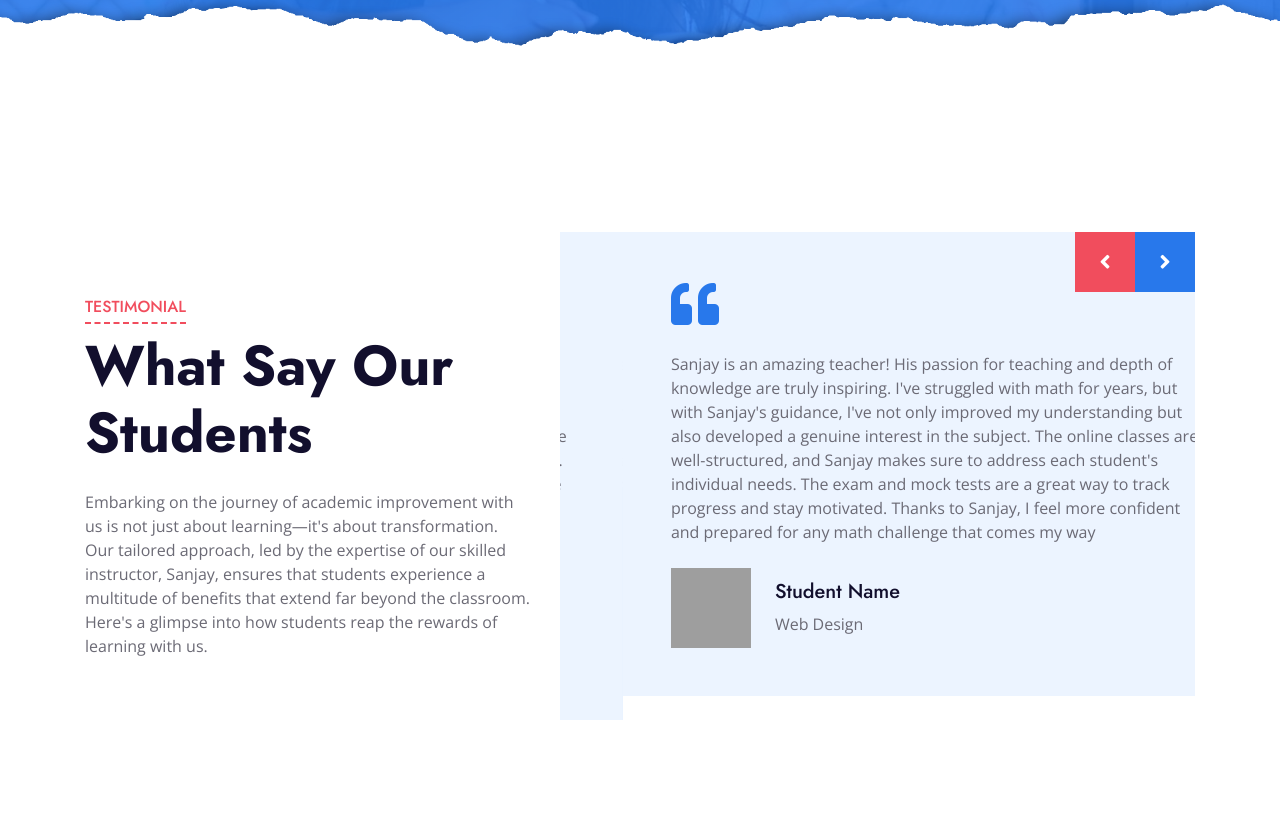
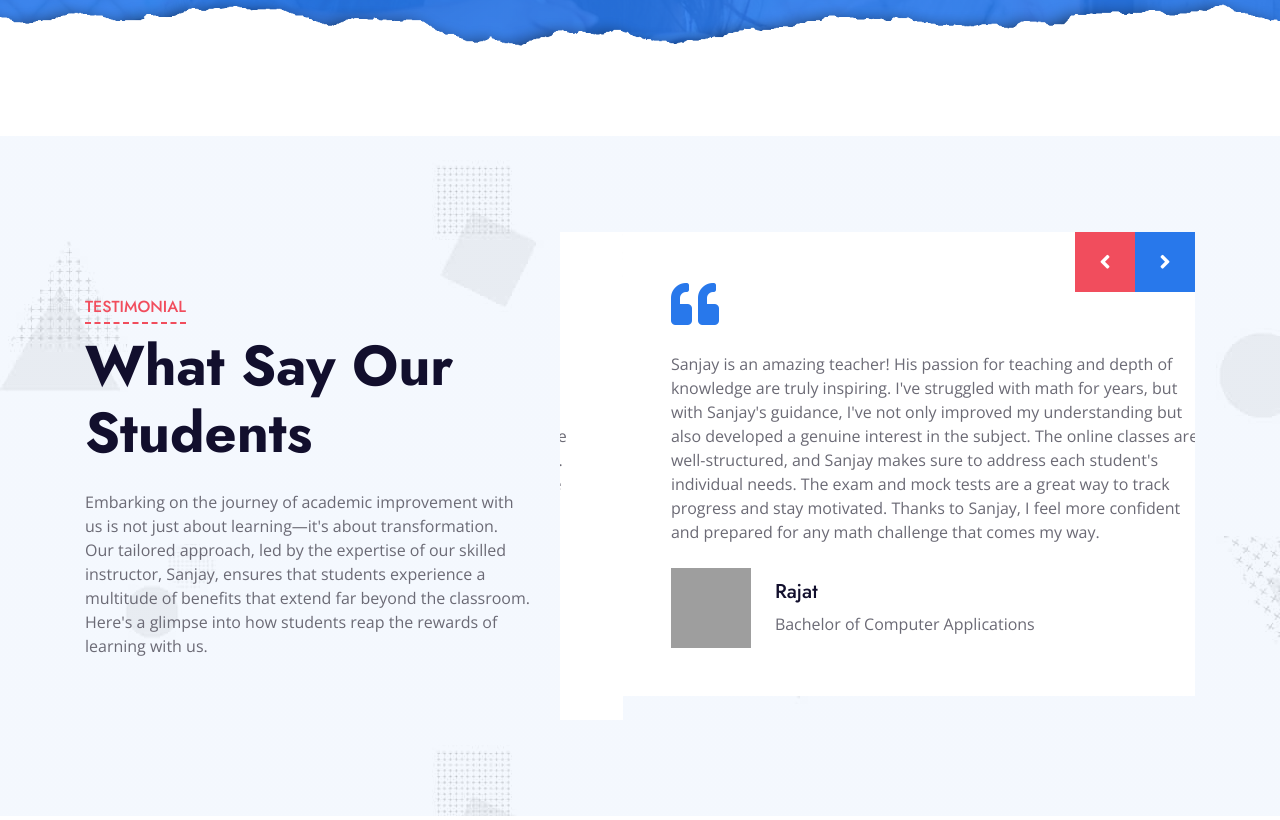
Before and after one commit to SANJAYBURMAN1234/SANJAYBURMAN1234.github.io, a plain HTML site: page testimonial.html in a window 1280 px wide. Shown: the part 500-1320 px from the top of the page. Drawn offline with nearby package versions, Linux system fonts and the light colour scheme; grey boxes are pictures that could not be loaded.

Commit message:
Update testimonial.html

```diff
--- a/testimonial.html
+++ b/testimonial.html
@@ -128,7 +128,7 @@
 
 
     <!-- Testimonial Start -->
-    <div class="container-fluid py-5">
+    <div class="container-fluid bg-image py-5" style="margin: 90px 0;">
         <div class="container py-5">
             <div class="row align-items-center">
                 <div class="col-lg-5 mb-5 mb-lg-0">
@@ -140,46 +140,46 @@
                 </div>
                 <div class="col-lg-7">
                     <div class="owl-carousel testimonial-carousel">
-                        <div class="bg-light p-5">
+                        <div class="bg-white p-5">
                             <i class="fa fa-3x fa-quote-left text-primary mb-4"></i>
                             <p>Learning with Sanjay has been a transformative journey for me. His commitment to excellence and dedication to his students' growth are evident in every interaction. I've always struggled with math, but Sanjay's innovative teaching methods have made all the difference. The online classes are interactive and engaging, making learning enjoyable. The regular exam and mock tests have helped me build my confidence and improve my test-taking skills. I'm grateful to have found such an incredible tutor who has not only helped me succeed academically but also instilled in me a lifelong love for learning.</p>
                             <div class="d-flex flex-shrink-0 align-items-center mt-4">
-                                <img class="img-fluid mr-4" src="img/testimonial-2.jpg" alt="">
+                                <img class="img-fluid mr-4" src="img/testimonial-1.jpg" alt="">
                                 <div>
-                                    <h5>Student Name</h5>
-                                    <span>Web Design</span>
+                                    <h5>Pratim</h5>
+                                    <span>Diploma Engineering</span>
                                 </div>
                             </div>
                         </div>
-                        <div class="bg-light p-5">
+                        <div class="bg-white p-5">
                             <i class="fa fa-3x fa-quote-left text-primary mb-4"></i>
-                            <p>Sanjay is an amazing teacher! His passion for teaching and depth of knowledge are truly inspiring. I've struggled with math for years, but with Sanjay's guidance, I've not only improved my understanding but also developed a genuine interest in the subject. The online classes are well-structured, and Sanjay makes sure to address each student's individual needs. The exam and mock tests are a great way to track progress and stay motivated. Thanks to Sanjay, I feel more confident and prepared for any math challenge that comes my way</p>
+                            <p>Sanjay is an amazing teacher! His passion for teaching and depth of knowledge are truly inspiring. I've struggled with math for years, but with Sanjay's guidance, I've not only improved my understanding but also developed a genuine interest in the subject. The online classes are well-structured, and Sanjay makes sure to address each student's individual needs. The exam and mock tests are a great way to track progress and stay motivated. Thanks to Sanjay, I feel more confident and prepared for any math challenge that comes my way.</p>
                             <div class="d-flex flex-shrink-0 align-items-center mt-4">
-                                <img class="img-fluid mr-4" src="img/testimonial-2.jpg" alt="">
+                                <img class="img-fluid mr-4" src="img/testimonial-2.JPG" alt="">
                                 <div>
-                                    <h5>Student Name</h5>
-                                    <span>Web Design</span>
+                                    <h5>Rajat</h5>
+                                    <span>Bachelor of Computer Applications</span>
                                 </div>
                             </div>
                         </div>
-                        <div class="bg-light p-5">
+                        <div class="bg-white p-5">
                             <i class="fa fa-3x fa-quote-left text-primary mb-4"></i>
                             <p>Studying with Sanjay has been an enlightening experience. His ability to simplify complex mathematical concepts is truly remarkable. I've always struggled with numbers, but Sanjay's patient guidance has helped me overcome my fear of math. The online classes are a breeze to attend, and the interactive nature keeps me engaged throughout. The regular exam and mock tests have been invaluable in tracking my progress and identifying areas for improvement. Thanks to Sanjay, I've not only improved my grades but also gained a newfound confidence in my mathematical abilities.</p>
                             <div class="d-flex flex-shrink-0 align-items-center mt-4">
-                                <img class="img-fluid mr-4" src="img/testimonial-2.jpg" alt="">
+                                <img class="img-fluid mr-4" src="img/testimonial-3.jpg" alt="">
                                 <div>
-                                    <h5>Student Name</h5>
-                                    <span>Web Design</span>
+                                    <h5>Swagnik</h5>
+                                    <span>-</span>
                                 </div>
                             </div>
                         </div>
-                        <div class="bg-light p-5">
+                        <div class="bg-white p-5">
                             <i class="fa fa-3x fa-quote-left text-primary mb-4"></i>
                             <p>Studying with Sanjay has been an absolute game-changer for me. His teaching style is not only effective but also incredibly engaging. He breaks down complex concepts into easily understandable parts, making even the toughest topics seem manageable. The online classes are convenient, and the interactive sessions allow for meaningful discussions and learning. Plus, the regular exam and mock tests have really helped me gauge my progress and improve my confidence. I highly recommend learning with Sanjay to anyone looking to excel in math and science</p>
                             <div class="d-flex flex-shrink-0 align-items-center mt-4">
-                                <img class="img-fluid mr-4" src="img/testimonial-1.jpg" alt="">
+                                <img class="img-fluid mr-4" src="img/testimonial-4.png" alt="">
                                 <div>
-                                    <h5>Student Name</h5>
+                                    <h5>Aditya</h5>
                                     <span>Engineering CSE</span>
                                 </div>
                             </div>
```
